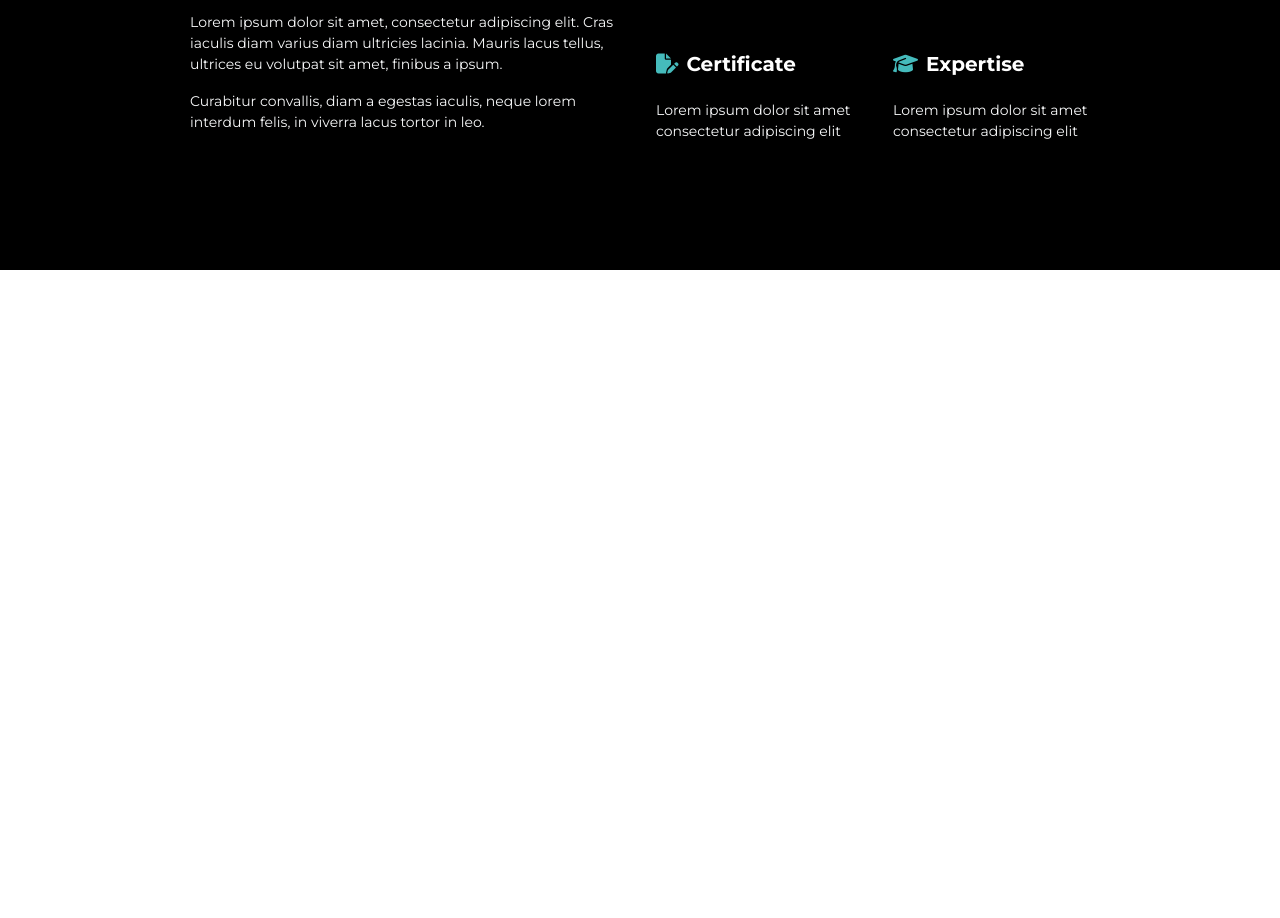
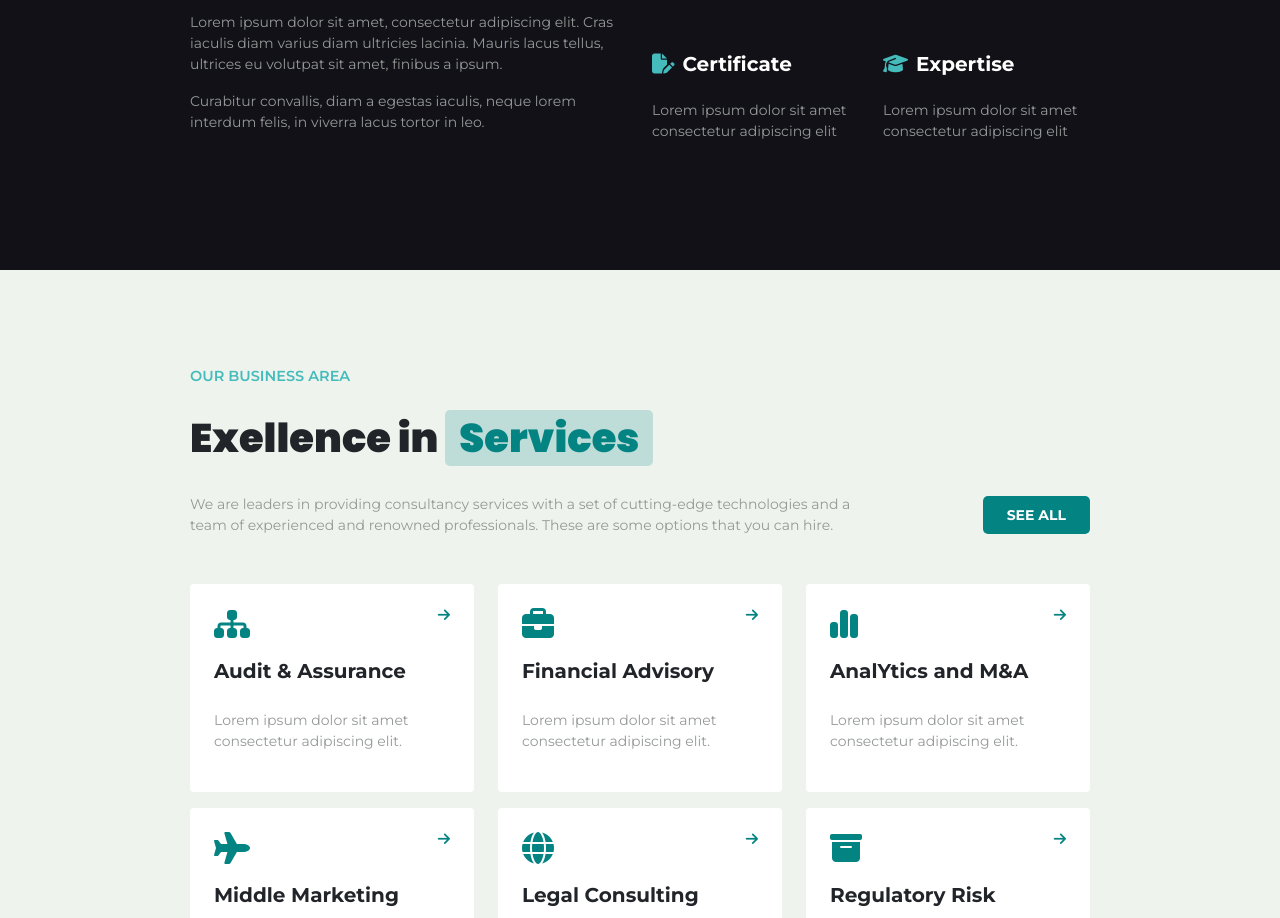
Before and after one commit to StefanoSax93/proj-html-vuejs, a Vue app: page / in a window 1280 px wide. Shown: the part 954-1872 px from the top of the page. Before the commit the page ends 1224 px from the top, so only its background shows below. Built offline with nearby package versions, Linux system fonts and the light colour scheme.

Commit message:
aggiunta sezione services

```diff
--- a/src/assets/scss/_main.scss
+++ b/src/assets/scss/_main.scss
@@ -4,6 +4,12 @@
 }
 .bg-header {
     background-color: $color-header;
+}
+.bg_dark {
+    background-color: $color-bg-dark;
+}
+.bg_light {
+    background-color: $color-bg-light;
 }
 .text_primary {
     color: $color-primary;
@@ -25,8 +31,11 @@
     font-size: 60px;
 }
 .title-bg {
-    background-color: #0E272D;
+    background-color: $color-primary-opaque;
     padding: 0 14px;
     margin-right: 7px;
     border-radius: 5px;
 }
+p {
+    color: $p-text-color;
+}
--- a/src/assets/scss/_variables.scss
+++ b/src/assets/scss/_variables.scss
@@ -1,5 +1,9 @@
 $color-primary: #048383;
 $color-secondary: #45bbbc;
-$color-secondary-light: lighten($color-secondary,33);
+$color-secondary-light: lighten($color-secondary,30);
 $btn-nex-bg: linear-gradient(to right, $color-secondary-light 50%, transparent 50%);
 $color-header: #21333E;
+$color-bg-dark: #111117;
+$color-bg-light: #EEF4ED;
+$color-primary-opaque: rgba(4, 131, 131, 0.2);
+$p-text-color: #959997;
--- a/src/components/TheCompany.vue
+++ b/src/components/TheCompany.vue
@@ -1,29 +1,29 @@
 <template>
-    <div class="bg-black py-5">
+    <div class="bg_dark py-5">
         <div class="my-container py-5">
             <div class="row">
                 <div class="col">
                     <div class="subtitle">about the network</div>
                     <h1 class="text-white title"><span class="title-bg">The</span>Company</h1>
-                    <p class="text-light mb-3">
+                    <p>
                         Lorem ipsum dolor sit amet, consectetur adipiscing elit. Cras
                         iaculis diam varius diam ultricies lacinia. Mauris lacus tellus,
                         ultrices eu volutpat sit amet, finibus a ipsum.
                     </p>
-                    <p class="text-light">
+                    <p>
                         Curabitur convallis, diam a egestas iaculis, neque lorem
                         interdum felis, in viverra lacus tortor in leo.
                     </p>
                 </div>
-                <div class="col px-0">
+                <div class="col">
                     <div class="row row-cols-2">
-                        <div class="col px-0" v-for="(item,i) in CompanyList()" :key="i">
-                            <div class="p-3">
+                        <div class="col" v-for="(item,i) in CompanyList()" :key="i">
+                            <div class="py-3">
                                 <div class="mb-3">
                                     <i :class="`fa solid ${item.icon} subtitle fs-5`"></i>
                                     <span class="text-white text-capitalize fw-bold fs-5 ms-2">{{item.title}}</span>
                                 </div>
-                                <p class="text-light">Lorem ipsum dolor sit amet consectetur adipiscing elit</p>
+                                <p>Lorem ipsum dolor sit amet consectetur adipiscing elit</p>
                             </div>
                         </div>
                     </div>
--- a/src/components/TheMain.vue
+++ b/src/components/TheMain.vue
@@ -2,17 +2,19 @@
     <div>
         <InsuranceConsulting/>
         <TheCompany/>
+        <TheServices/>
     </div>
 </template>
 
 <script>
 import InsuranceConsulting from './InsuranceConsulting.vue';
 import TheCompany from './TheCompany.vue';
+import TheServices from './TheServices.vue';
 
 
     export default {
         name: 'TheMain',
-        components: { InsuranceConsulting,TheCompany }
+        components: { InsuranceConsulting,TheCompany,TheServices },
     }
 
 </script>
--- /dev/null
+++ b/src/components/TheServices.vue
@@ -0,0 +1,49 @@
+<template>
+    <div class="bg_light py-5">
+        <div class="my-container py-5">
+            <div class="subtitle">our business area</div>
+            <div class="title mb-3">Exellence in <span class="title-bg text_primary">Services</span></div>
+            <div class="d-flex align-items-center justify-content-between mb-5">
+                <p class="w-75 my-0">
+                    We are leaders in providing consultancy services with a set of cutting-edge technologies and a team of
+                    experienced and renowned professionals. These are some options that you can hire.
+                </p>
+                <div>
+                    <a href="" class="_btn btn-green">see all</a>
+                </div>
+            </div>
+            <div class="row">
+                <div class="col-4 mb-3" v-for="(service,i) in ServicesList()" :key="i">
+                    <div class="card border-0 p-4">
+                        <div class="d-flex justify-content-between text_primary mb-3">
+                            <i :class="`fa solid ${service.icon} fs-2`"></i>
+                            <i class="fa-solid fa-arrow-right"></i>
+                        </div>
+                        <div class="fw-bold fs-5 mb-4">{{service.title}}</div>
+                        <p>
+                            Lorem ipsum dolor sit amet
+                            consectetur adipiscing elit.
+                        </p>
+                    </div>
+                </div>
+            </div>
+        </div>
+    </div>
+</template>
+
+<script>
+import {state} from '../store';
+
+export default {
+    name: 'TheServices',
+    methods: {
+        ServicesList() {
+            return state.ServicesList;
+        }
+    }
+}
+</script>
+
+<style lang="scss" scoped>
+
+</style>
--- a/src/store.js
+++ b/src/store.js
@@ -7,5 +7,13 @@ export const state = Vue.observable({
         {icon: 'fa-lock', title: 'security'},
         {icon: 'fa-file-pen', title: 'certificate'},
         {icon: 'fa-graduation-cap', title: 'expertise'},
+    ],
+    ServicesList: [
+        {icon: 'fa-sitemap', title: 'Audit & Assurance'},
+        {icon: 'fa-briefcase', title: 'Financial Advisory'},
+        {icon: 'fa-chart-simple', title: 'AnalYtics and M&A'},
+        {icon: 'fa-plane', title: 'Middle Marketing'},
+        {icon: 'fa-globe', title: 'Legal Consulting'},
+        {icon: 'fa-box-archive', title: 'Regulatory Risk'},
     ]
 })
```
